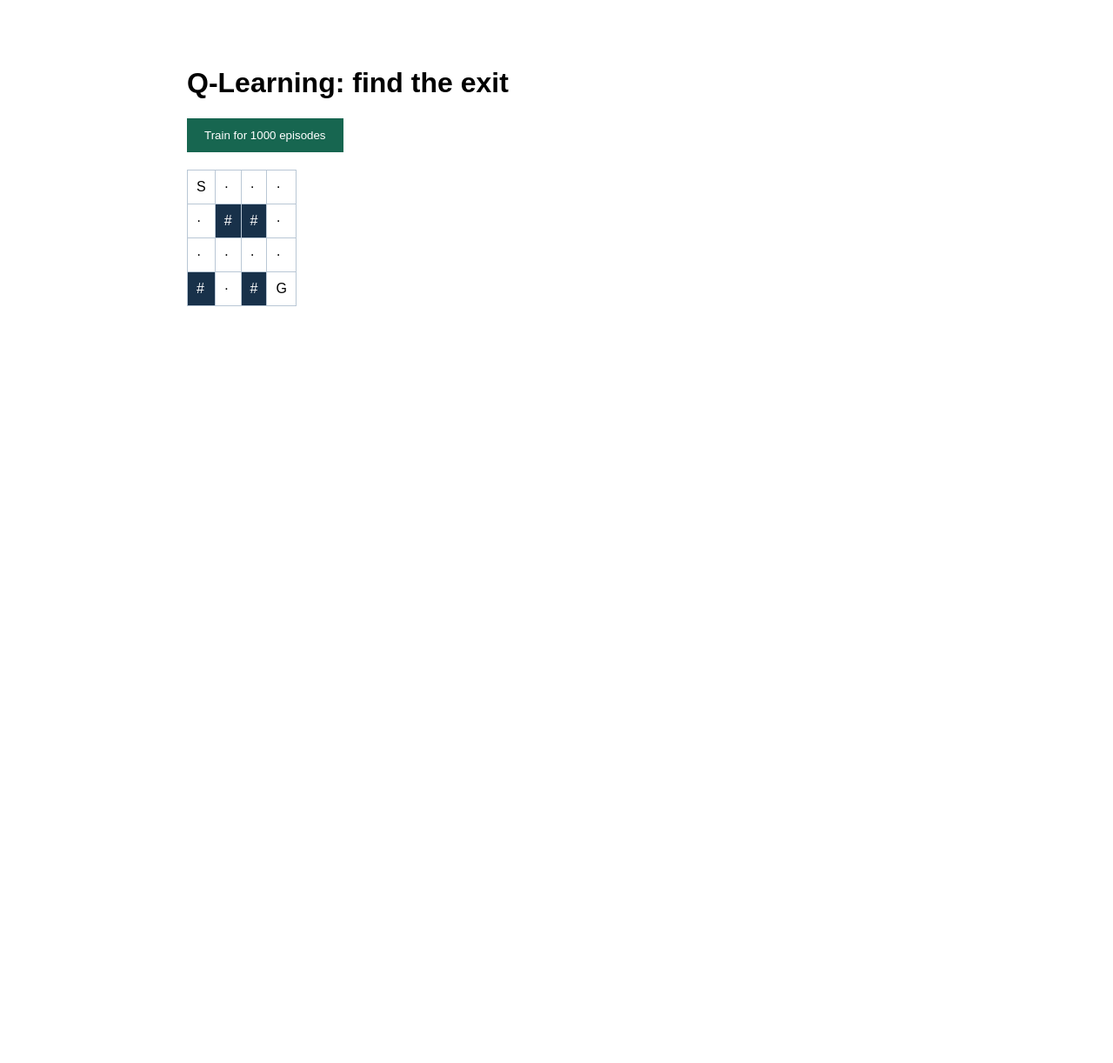
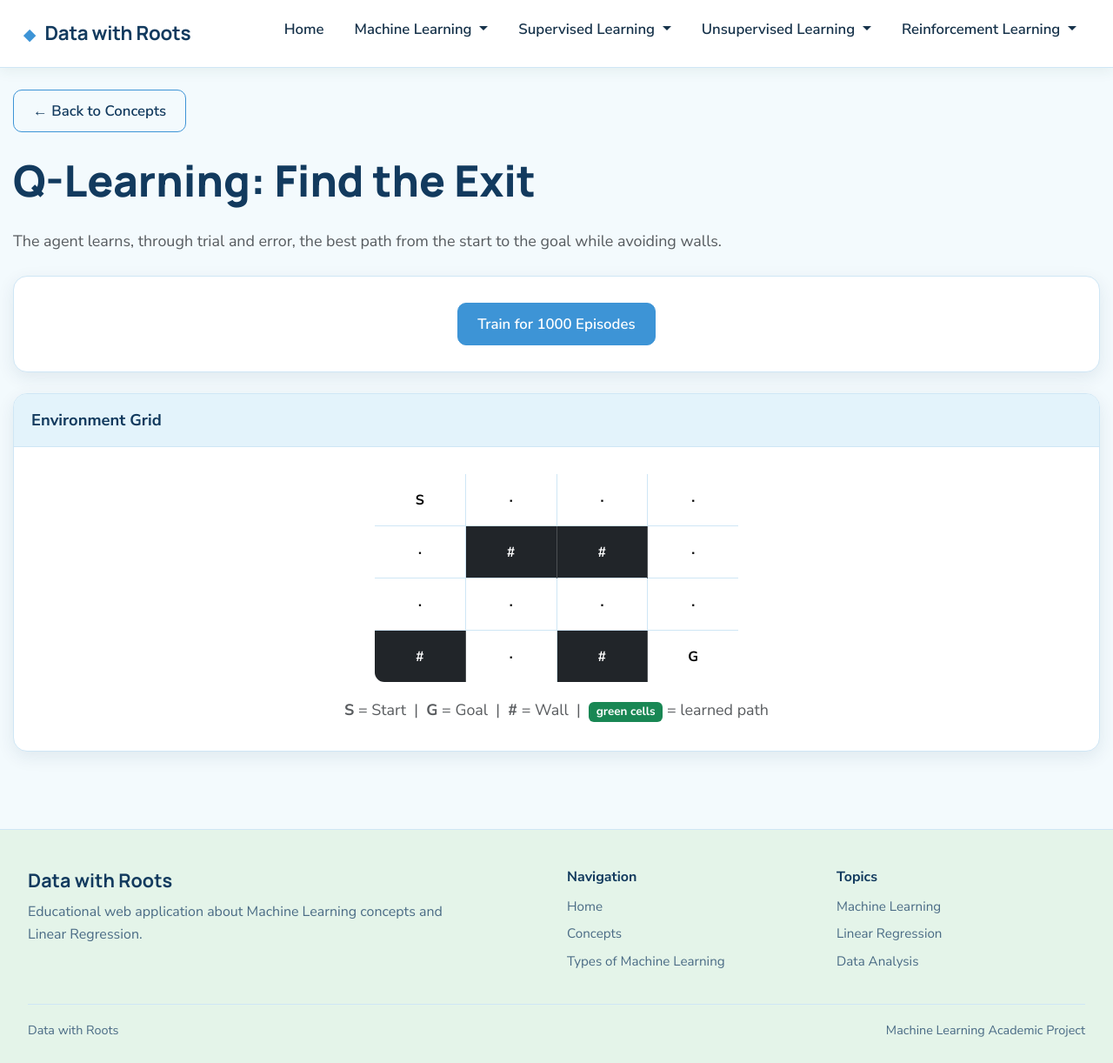
Before and after one commit to alvarojaviercano-ux/Machine-Learning, a Flask app: page /reinforcement in a window 1280 px wide. Shown: the whole page at 87% size. Before the commit the page ends 352 px from the top, so only its background shows below. Run offline with Flask 3, Linux system fonts and the light colour scheme.

Commit message:
Improve the style of the booster app page

```diff
--- a/templates/reinforcement.html
+++ b/templates/reinforcement.html
@@ -1,41 +1,46 @@
-<!-- Create the page structure. -->
-<!doctype html>
-<html lang="en">
-<head>
-    <meta charset="utf-8">
-    <title>Reinforcement Learning</title>
-    <!-- Style the grid and the results tables. -->
-    <style>
-        body { font-family: sans-serif; max-width: 850px;
-               margin: 40px auto; padding: 16px; }
-        table { border-collapse: collapse; margin: 20px 0; }
-        td, th { border: 1px solid #b9c7d5; padding: 10px; }
-        .wall { background: #18314a; color: white; }
-        .path { background: #c5eedb; }
-        button { background: #176650; color: white;
-                 padding: 12px 20px; border: 0; }
-        .scroll { overflow-x: auto; }
-    </style>
-</head>
-<body>
-    <h1>Q-Learning: find the exit</h1>
+{% extends "base.html" %}
+{% block title %}Reinforcement Learning — Application{% endblock %}
+{% block body_class %}section-reinforcement{% endblock %}
 
-    <!-- Submit the training request to the Flask route. -->
-    <form method="post" action="{{ url_for('reinforcement') }}">
-        <button type="submit">Train for 1000 episodes</button>
+{% block content %}
+
+<!-- BACK BUTTON -->
+<a href="{{ url_for('reinforcement_concepts') }}" class="btn btn-outline-primary mb-3">
+    &larr; Back to Concepts
+</a>
+
+<h1 class="mb-4">Q-Learning: Find the Exit</h1>
+<p class="text-muted mb-4">
+    The agent learns, through trial and error, the best path from the start
+    to the goal while avoiding walls.
+</p>
+
+<!-- TRAIN BUTTON -->
+<div class="card shadow-sm mb-4">
+    <div class="card-body text-center">
+        <form method="post" action="{{ url_for('reinforcement') }}" class="m-0">
+            <button type="submit" class="btn btn-primary btn-lg">
+                Train for 1000 Episodes
+            </button>
         </form>
+    </div>
+</div>
 
-    <!-- Create one table cell for each grid position. -->
-    <div class="scroll">
-        <table aria-label="Grid">
+<!-- GRID -->
+<div class="card shadow-sm mb-4">
+    <div class="card-header">Environment Grid</div>
+    <div class="card-body">
+        <div class="table-responsive">
+            <table class="table table-bordered text-center mb-0" style="max-width: 420px; margin: 0 auto;">
                 {% for row in range(4) %}
                 <tr>
                     {% for column in range(4) %}
                     {% set position = (row, column) %}
-            <!-- Choose the cell style and its visible label. -->
-            <td class="{% if grid[row][column] == 1 %}wall
-                {% elif result and position in result.path %}path
-                {% endif %}">
+                    <td class="
+                        {% if grid[row][column] == 1 %}table-dark
+                        {% elif result and position in result.path %}table-success
+                        {% endif %}"
+                        style="width: 60px; height: 60px; vertical-align: middle; font-weight: 700;">
                         {% if position == start %}S
                         {% elif position == goal %}G
                         {% elif grid[row][column] == 1 %}#
@@ -46,55 +51,100 @@
                 {% endfor %}
             </table>
         </div>
+        <p class="text-muted small mt-3 mb-0 text-center">
+            <strong>S</strong> = Start &nbsp;|&nbsp;
+            <strong>G</strong> = Goal &nbsp;|&nbsp;
+            <strong>#</strong> = Wall &nbsp;|&nbsp;
+            <span class="badge bg-success">green cells</span> = learned path
+        </p>
+    </div>
+</div>
 
-    <!-- Display results only after training. -->
+<!-- RESULTS (only shown after training) -->
 {% if result %}
-    <h2>Training results</h2>
-    <p>Episodes: {{ result.episodes }}</p>
-    <p>Goal reached: {{ result.successes }} episodes</p>
-    <p>Mean reward over the last 100 episodes:
-        {{ result.final_average }}
-    </p>
 
-    <!-- Report whether evaluation reached the goal. -->
-    <h2>Evaluation without exploration</h2>
+<div class="card shadow-sm mb-4">
+    <div class="card-header">Training Results</div>
+    <div class="card-body">
+        <p class="mb-1"><strong>Episodes:</strong> {{ result.episodes }}</p>
+        <p class="mb-1"><strong>Goal reached in:</strong> {{ result.successes }} episodes</p>
+        <p class="mb-0"><strong>Mean reward (last 100 episodes):</strong> {{ result.final_average }}</p>
+    </div>
+</div>
+
+<div class="card shadow-sm mb-4">
+    <div class="card-header">Evaluation Without Exploration</div>
+    <div class="card-body">
         {% if result.reached_goal %}
-    <p>Goal reached in {{ result.steps|length }} moves!</p>
+        <div class="alert alert-success mb-0">
+            Goal reached in {{ result.steps|length }} moves!
+        </div>
         {% else %}
-    <p>The goal was not reached within 100 moves.</p>
+        <div class="alert alert-danger mb-0">
+            The goal was not reached within 100 moves.
+        </div>
         {% endif %}
+    </div>
+</div>
 
-    <!-- Display each evaluation step in a table row. -->
-    <div class="scroll">
-        <table>
-        <tr><th>Step</th><th>State</th><th>Action</th>
-            <th>Next state</th><th>Reward</th></tr>
+<div class="card shadow-sm mb-4">
+    <div class="card-header">Evaluation Steps</div>
+    <div class="card-body">
+        <div class="table-responsive">
+            <table class="table table-sm table-bordered text-center mb-0">
+                <thead class="table-light">
+                    <tr>
+                        <th>Step</th>
+                        <th>State</th>
+                        <th>Action</th>
+                        <th>Next State</th>
+                        <th>Reward</th>
+                    </tr>
+                </thead>
+                <tbody>
                     {% for step_info in result.steps %}
                     <tr>
-            <td>{{ step_info.number }}</td><td>{{ step_info.state }}</td>
-            <td>{{ step_info.action }}</td><td>{{ step_info.next_state }}</td>
+                        <td>{{ step_info.number }}</td>
+                        <td>{{ step_info.state }}</td>
+                        <td>{{ step_info.action }}</td>
+                        <td>{{ step_info.next_state }}</td>
                         <td>{{ step_info.reward }}</td>
                     </tr>
                     {% endfor %}
+                </tbody>
             </table>
         </div>
+    </div>
+</div>
 
-    <!-- Display four action values for each state. -->
-    <h2>Learned Q-values</h2>
-    <div class="scroll">
-        <table>
-        <tr><th>State</th>
-            {% for action in actions %}<th>{{ action }}</th>{% endfor %}
+<div class="card shadow-sm">
+    <div class="card-header">Learned Q-Values</div>
+    <div class="card-body">
+        <div class="table-responsive">
+            <table class="table table-sm table-bordered text-center mb-0">
+                <thead class="table-light">
+                    <tr>
+                        <th>State</th>
+                        {% for action in actions %}
+                        <th>{{ action }}</th>
+                        {% endfor %}
                     </tr>
+                </thead>
+                <tbody>
                     {% for row in result.q_table %}
-        <tr><td>{{ row.state }}</td>
+                    <tr>
+                        <td>{{ row.state }}</td>
                         {% for value in row.action_values %}
                         <td>{{ '%.2f'|format(value) }}</td>
                         {% endfor %}
                     </tr>
                     {% endfor %}
+                </tbody>
             </table>
         </div>
+    </div>
+</div>
+
 {% endif %}
-</body>
-</html>
+
+{% endblock %}
```
Lines whose indentation alone changed are shown as unchanged.
